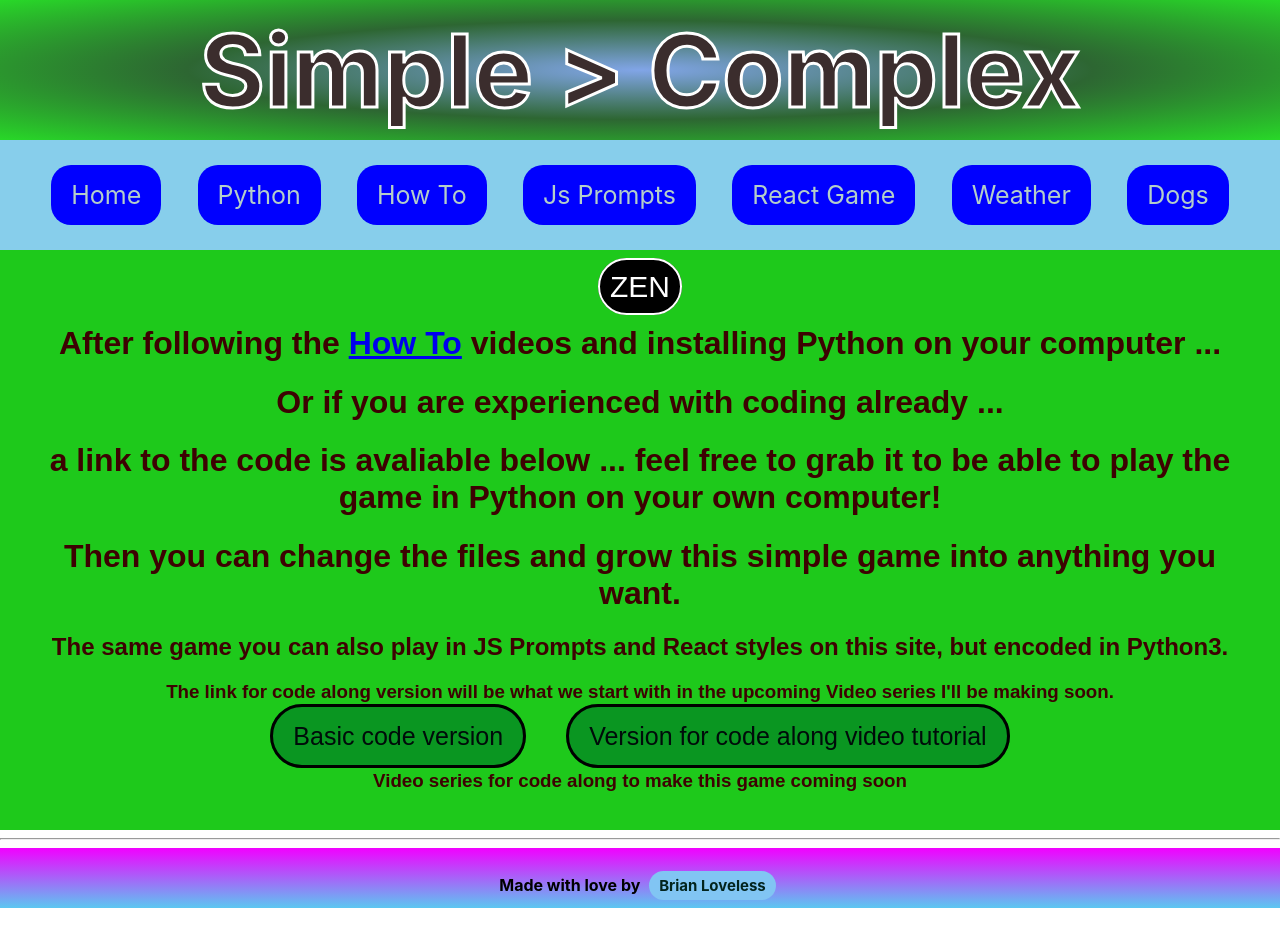
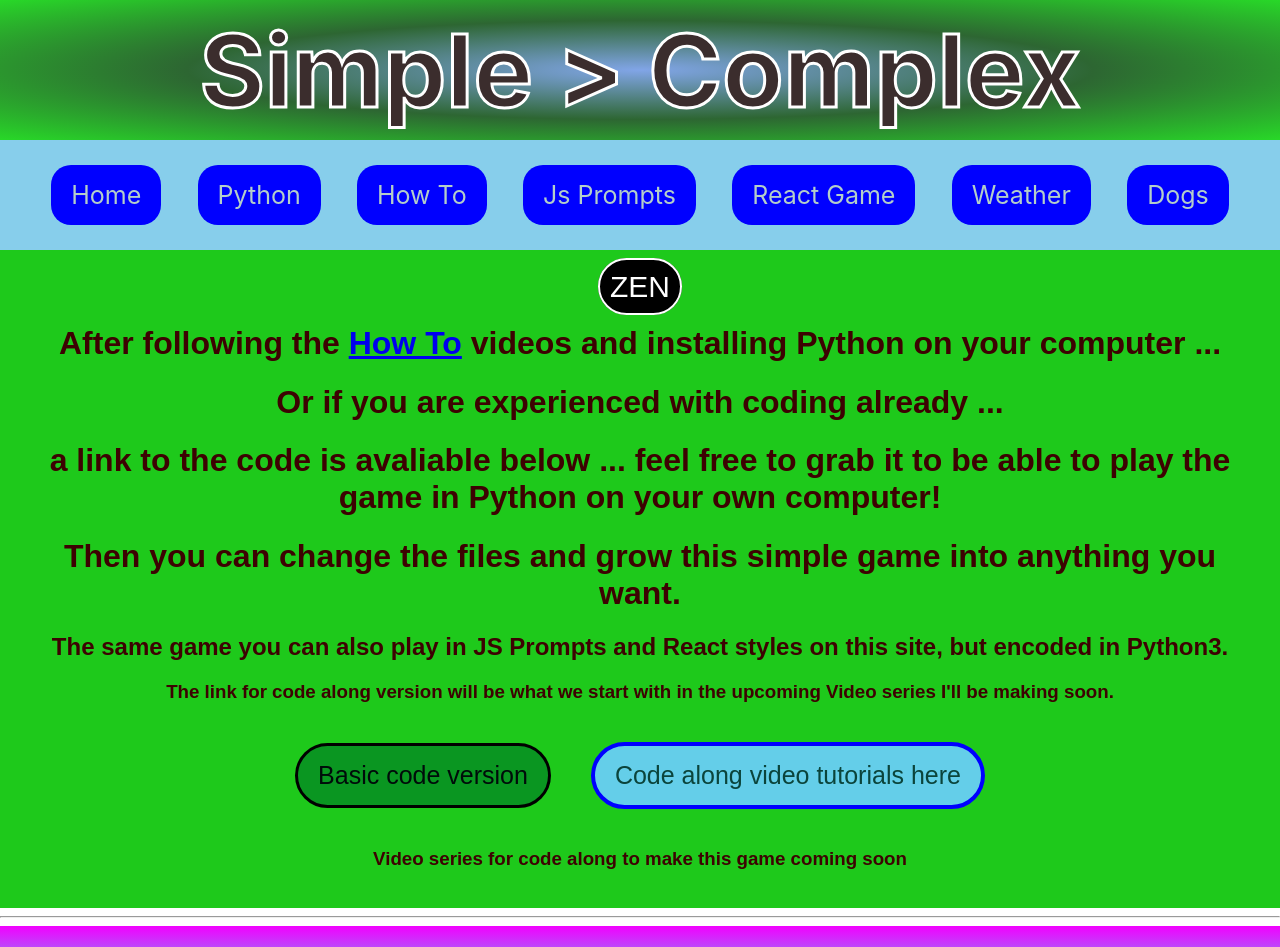
Before and after one commit to BrianLoveGa/proj4-simple-over-complex, a React (Create React App) app in the folder bl-simple/: page /python in a window 1280 px wide. Shown: the top 947 px of the page. Before the commit the page ends 908 px from the top, so only its background shows below. Built offline with nearby package versions, Linux system fonts and the light colour scheme; a web font is replaced by a local one.

Commit message:
final polish

```diff
--- a/bl-simple/src/App.css
+++ b/bl-simple/src/App.css
@@ -73,6 +73,16 @@ footer {
   font-size: 18px;
 }
 
+
+
+.responsive{
+  display:flex;
+  flex-wrap: wrap;
+  justify-content: center;
+  align-items: center;
+  align-content: space-around;
+}
+
 @media screen and (max-width: 825px) {
   .App-header {
     font-size: 25px;
@@ -90,7 +100,7 @@ footer {
     font-size:15px;
     padding:2px;
     margin:10px;
-    font-size:15px;
+
   }
   .foot {
     font-size: 10px;
@@ -100,7 +110,7 @@ footer {
   }
 }
 
-@media screen and (max-width: 300px) {
+@media screen and (max-width: 400px) {
 
     .game{
         margin:5%;
@@ -113,3 +123,12 @@ footer {
   }
 
 }
+
+
+@media screen and (max-width: 265px) {
+   .foot {
+    font-size: 15px;
+    padding:0%;
+  }
+
+}
--- a/bl-simple/src/App.js
+++ b/bl-simple/src/App.js
@@ -1,18 +1,23 @@
 import React from "react"; /// well its a react app
 import { Route, Switch, Link, Redirect } from "react-router-dom"; /// to have all the pages happy clicky
 import "./App.css"; /// b/c style points count
+
+/// lets have some components since ... thats what it's all about !
+
+import CodeAlong from "./componets/CodeAlong";
+import Dog from "./componets/Dog";
 import Home from "./componets/Home";
-import Weather from "./componets/Weather";
+import HowTo from "./componets/HowTo";
+import JsPrompts from "./componets/JsPrompts";
+import PromptCode from "./componets/PromptCode";
 import Python from "./componets/Python";
-import HowTo from "./componets/HowTo";
-import ReactGame from "./componets/ReactGame";
-import JsPrompts from "./componets/JsPrompts";
 import PythonBasic from "./componets/PythonBasic";
 import PythonCodeAlong from "./componets/PythonCodeAlong";
+import ReactGame from "./componets/ReactGame";
 import ReactGameCode from "./componets/ReactGameCode";
-import PromptCode from "./componets/PromptCode";
-import Dog from "./componets/Dog";
+import Weather from "./componets/Weather";
 import Zen from "./componets/zen";
+
 
 function App() {
   return (
@@ -54,6 +59,7 @@ function App() {
           <Route path="/jsprompts" exact={true} component={JsPrompts} />{" "}
           <Route path="/dog" exact={true} component={Dog} />{" "}
           <Route path="/zen" exact={true} component={Zen} />{" "}
+          <Route path="/python/codealong" exact={true} component={CodeAlong} />{" "}
           <Route path="/python/basic" exact={true} component={PythonBasic} />{" "}
           <Route
             path="/python/along"
@@ -71,8 +77,10 @@ function App() {
       </main>{" "}
       <hr></hr>
       <footer>
+        <div className="responsive">
         <h4>
           Made with love by{" "}
+
             <a
               rel="noopener noreferrer"
               target="_blank"
@@ -82,7 +90,9 @@ function App() {
               {" "}
               Brian Loveless{" "}
             </a>
+
         </h4>
+        </div>
       </footer>
     </div>
   );
--- /dev/null
+++ b/bl-simple/src/componets/CodeAlong.css
@@ -0,0 +1,36 @@
+@import url('https://fonts.googleapis.com/css?family=Roboto+Mono|Roboto+Slab&display=swap');
+
+
+.codealongContainer {
+  background-image: linear-gradient(
+    to bottom left,
+    grey,
+    gray,
+    rgb(92, 185, 185),
+    pink,
+    gray,
+    pink,
+    hotpink
+  );
+  padding:30px;
+
+
+}
+.cah1{
+    font-family: 'Roboto Mono', monospace;
+    font-size: 320%;
+}
+
+.cah2{
+    font-family: 'Roboto Slab', sans-serif;
+    font-size:200%;
+
+}
+
+.map1example{
+  width:50%;
+}
+
+.enemies{
+  width:50%;
+}
--- /dev/null
+++ b/bl-simple/src/componets/CodeAlong.js
@@ -0,0 +1,39 @@
+import React, { Component } from "react";
+import { Link } from "react-router-dom";
+import './CodeAlong.css';
+
+
+
+export default class CodeAlong extends Component{
+    render () {
+        return (
+          <div className="codealongContainer">
+            <h1 className="cah1">Code Along Component here:</h1>
+            <h2 className="cah2">
+              My intentons are to provide this simple game as a start template
+              to grow it into something more elaborate .{" "}
+            </h2>
+
+            <h3 className="cah1">map example :</h3>
+            <img
+              className="map1example"
+              src={require("../images/map.png")}
+              alt="game map"
+            ></img>
+            <h3 className="cah1">enemies example :</h3>
+            <img
+              className="enemies"
+              src={require("../images/enemies.png")}
+              alt="list of 2 enemy characters"
+            ></img>
+
+            <h2 className="cah2">First video expected late Nov 2019</h2>
+            <h3 className="cah1">Above examples are what this basic code can grow to include</h3>
+            <h4 className="cah2">Starter code avaliable here</h4>
+            <Link className="code" to="/python/along">
+              Version for code along video tutorial
+            </Link>
+          </div>
+        );
+    }
+}
--- a/bl-simple/src/componets/Home.js
+++ b/bl-simple/src/componets/Home.js
@@ -30,8 +30,8 @@ class Home extends Component {
           </h2>
 
           <h2>
-            However my time frame of 4 days and budget of 0$ and team size of 1
-            forced be to scale back my grand designs to this simple version which
+            However my time frame of 4 days, budget of 0 dollars and team size of 1
+            forced me to scale back my grand designs to this simple version which
             will grow over time.
           </h2>
         </div>
@@ -71,7 +71,7 @@ class Home extends Component {
                 </p>
                 <br></br>
                 <p className="content-body">
-                  My girlfriend asked, "why can't you just make a site where I
+                  My girlfriend asked, "Why can't you just make a site where I
                   can look at dog pictures?" So I included an API fetch to a dog
                   pictures site and now you can also look at random dog pictures
                   on this site.
@@ -118,7 +118,7 @@ class Home extends Component {
             be able to check the weather based on a city and country input.
           </p>
           <p>
-            My girlfriend asked, "why can't you just make a site where I can
+            My girlfriend asked: "Why can't you just make a site where I can
             look at dog pictures?" So I included an API fetch to a dog pictures
             site and now you can also look at random dog pictures on this site.
           </p>
--- a/bl-simple/src/componets/Python.css
+++ b/bl-simple/src/componets/Python.css
@@ -10,6 +10,7 @@
 .mdcode {
   text-align: left;
   padding: 15px;
+  background-color: wheat;
 }
 
 .poem {
@@ -23,9 +24,48 @@
   border-radius: 40px;
 }
 
+.tutorials{
+  text-decoration: none;
+  border: blue 4px solid;
+  border-radius: 40px;
+  font-size: 25px;
+  color: #0b443b;
+  padding: 15px 20px;
+  background-color: rgb(100, 206, 233);
+  margin: 20px;
+
+}
+
+
+.tutorials:hover{
+  background-color: rgb(180, 233, 247);
+  color: #030e0c;
+
+}
+
+
 @media screen and (max-width: 825px) {
   .poem {
     font-size: 15px;
     padding: 5px;
   }
+  .tutorials{
+    font-size:15px;
+    padding:2px;
+    margin:10px;
+
+
+  }
 }
+
+
+@media screen and (max-width: 400px) {
+
+    .tutorials{
+        margin:5%;
+        font-size:10px;
+        padding:1px;
+    }
+
+
+}
--- a/bl-simple/src/componets/Python.js
+++ b/bl-simple/src/componets/Python.js
@@ -30,13 +30,14 @@ class Python extends Component {
           The link for code along version will be what we start with in the
           upcoming Video series I'll be making soon.
         </h3>
-
-        <Link className="code" to="/python/basic">
-          Basic code version
-        </Link>
-        <Link className="code" to="/python/along">
-          Version for code along video tutorial
-        </Link>
+        <div className="responsive">
+          <Link className="code" to="/python/basic">
+            Basic code version
+          </Link>
+          <Link className="tutorials" to="/python/codealong">
+            Code along video tutorials here
+          </Link>
+        </div>
         <h3>Video series for code along to make this game coming soon </h3>
       </div>
     );
--- a/bl-simple/src/componets/ReactGame.js
+++ b/bl-simple/src/componets/ReactGame.js
@@ -228,6 +228,7 @@ class ReactGame extends Component {
             Enemy Health: {this.state.badHealth} _-_ Enemy Attack:{" "}
             {this.state.badAttack}
           </h2>
+          <div className="responsive">
             <button className="reset" onClick={this.reset}>
               Reset the game
             </button>
@@ -242,6 +243,7 @@ class ReactGame extends Component {
             </button>
             <br></br>
           </div>
+        </div>
         <hr></hr>
         <br></br>
       </div>
```
Also changed, not shown: bl-simple/src/images/enemies.png (added), bl-simple/src/images/map.png (added). Lines whose indentation alone changed are shown as unchanged.
